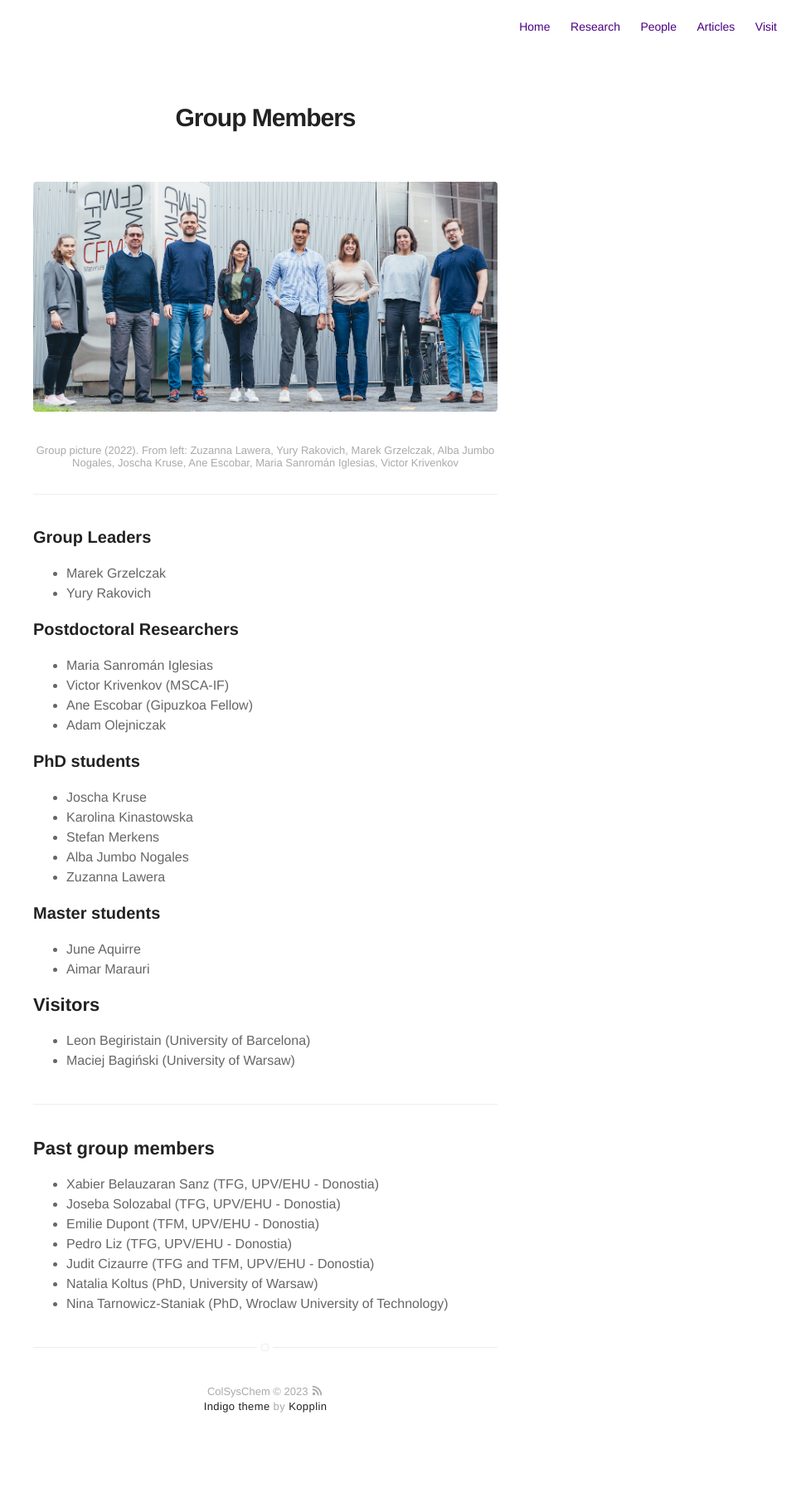
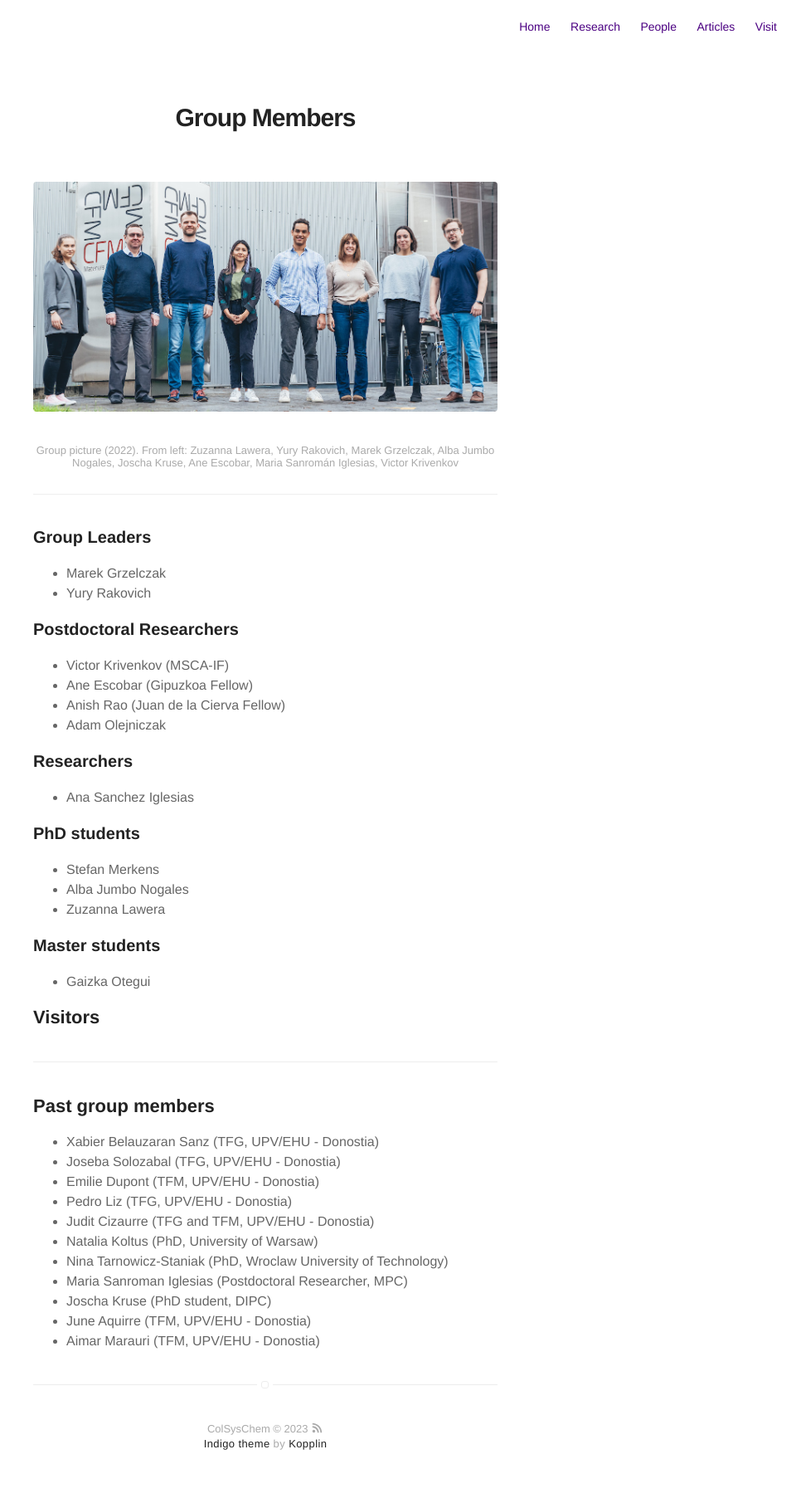
Before and after one commit to colsyschem/colsyschem.github.io, a Jekyll site: the page built from blog.md, in a window 1280 px wide. Shown: the whole page at 83% size, without its empty margins (320-1280 px from the left). Built offline with Jekyll 4.4.1, drawn with Linux system fonts in a browser that asks for light colours; before the commit the page ends 1766 px from its top, so only the background shows below that.

```diff
--- a/blog.md
+++ b/blog.md
@@ -17,28 +17,26 @@ layout: page
 
 ### Postdoctoral Researchers
 
-- Maria Sanromán Iglesias
 - Victor Krivenkov (MSCA-IF)
 - Ane Escobar (Gipuzkoa Fellow)
+- Anish Rao (Juan de la Cierva Fellow)
 - Adam Olejniczak
+
+### Researchers
+
+- Ana Sanchez Iglesias
 
 ### PhD students
 
-- Joscha Kruse
-- Karolina Kinastowska
 - Stefan Merkens
 - Alba Jumbo Nogales
 - Zuzanna Lawera
 
 ### Master students
 
-- June Aquirre
-- Aimar Marauri
+- Gaizka Otegui
 
 ## Visitors
-
-- Leon Begiristain (University of Barcelona)
-- Maciej Bagiński (University of Warsaw)
 
 ---
 
@@ -51,3 +49,7 @@ layout: page
 - Judit Cizaurre (TFG and TFM, UPV/EHU - Donostia)
 - Natalia Koltus (PhD, University of Warsaw)
 - Nina Tarnowicz-Staniak (PhD, Wroclaw University of Technology)
+- Maria Sanroman Iglesias (Postdoctoral Researcher, MPC)
+- Joscha Kruse (PhD student, DIPC)
+- June Aquirre (TFM, UPV/EHU - Donostia)
+- Aimar Marauri (TFM, UPV/EHU - Donostia)
```
Also changed, not shown: visit.md (+2 -2 lines).
